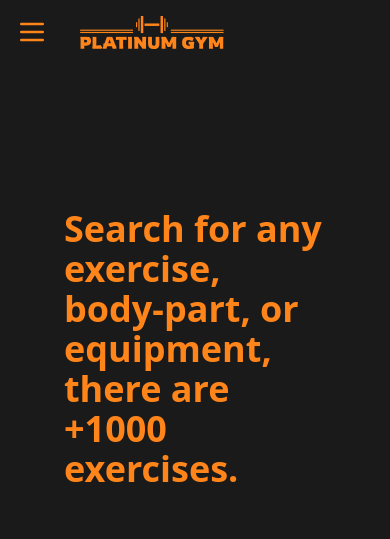
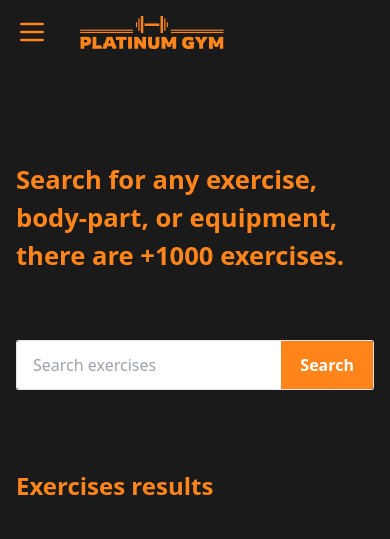
Before and after one commit to Badr-21/Workout-exercises-website, a React (Vite) app: page /exercises-page in a window 390 px wide. Shown: the top 539 px of the page. Built offline with nearby package versions, Linux system fonts and the light colour scheme; no server answers.

Commit message:
made ExercisesPage component responsive

```diff
--- a/src/pages/ExercisesPage.tsx
+++ b/src/pages/ExercisesPage.tsx
@@ -9,6 +9,7 @@ function ExercisesPage() {
    const [exercises, setExercises] = useState<Exercise[] | []>([]);
    const [displayedExercises, setDisplyedExercises] = useState<Exercise[] | []>([]);
    const [search, setSearch] = useState(false);
+   const [query, setQuery] = useState("");
    const [changePage, setChangePage] = useState(false);
 
    return (
@@ -18,12 +19,18 @@ function ExercisesPage() {
          exit={{
             opacity: 0,
          }}
-         className="px-16 py-36 bg-EerieBlack"
+         className="lg:px-16 sm:px-8 px-4 lg:py-36 py-24 bg-EerieBlack"
       >
-         <h1 className="text-SafetyOrange font-bold text-4xl mb-16">
+         <h1 className="text-SafetyOrange lg:font-bold lg:text-[2rem] mb-16 font-semibold md:text-[1.8rem] text-[1.6rem]">
             Search for any exercise, body-part, or equipment, there are +1000 exercises.
          </h1>
-         <Search exercises={exercises} setExercises={setExercises} setSearch={setSearch} />
+         <Search
+            exercises={exercises}
+            setExercises={setExercises}
+            setSearch={setSearch}
+            query={query}
+            setQuery={setQuery}
+         />
          <ExercisesSearchedResult
             exercises={exercises}
             setExercises={setExercises}
@@ -32,6 +39,7 @@ function ExercisesPage() {
             setSearch={setSearch}
             changePage={changePage}
             setChangePage={setChangePage}
+            query={query}
          />
          <Pagination
             exercises={exercises}
```
